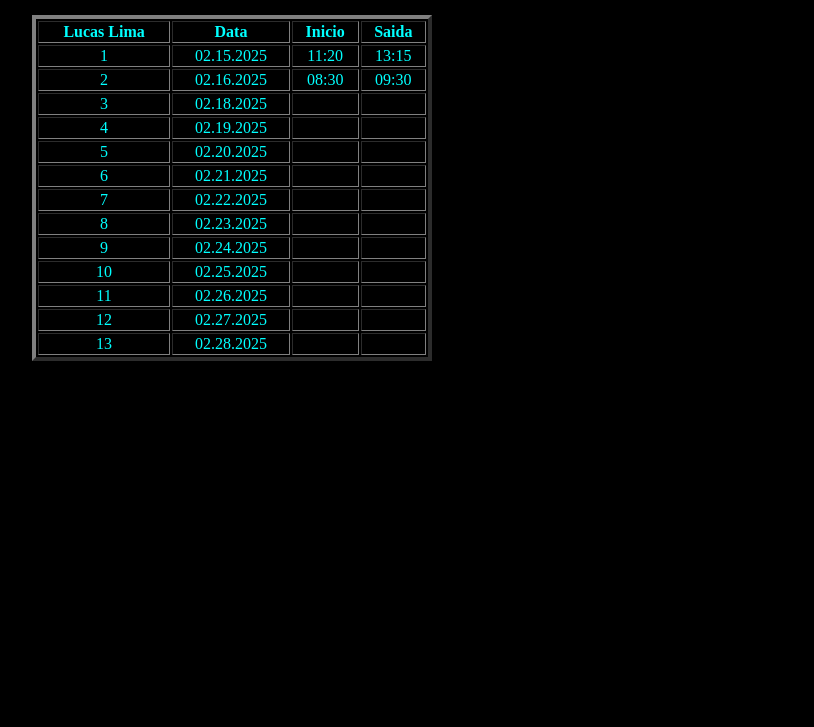
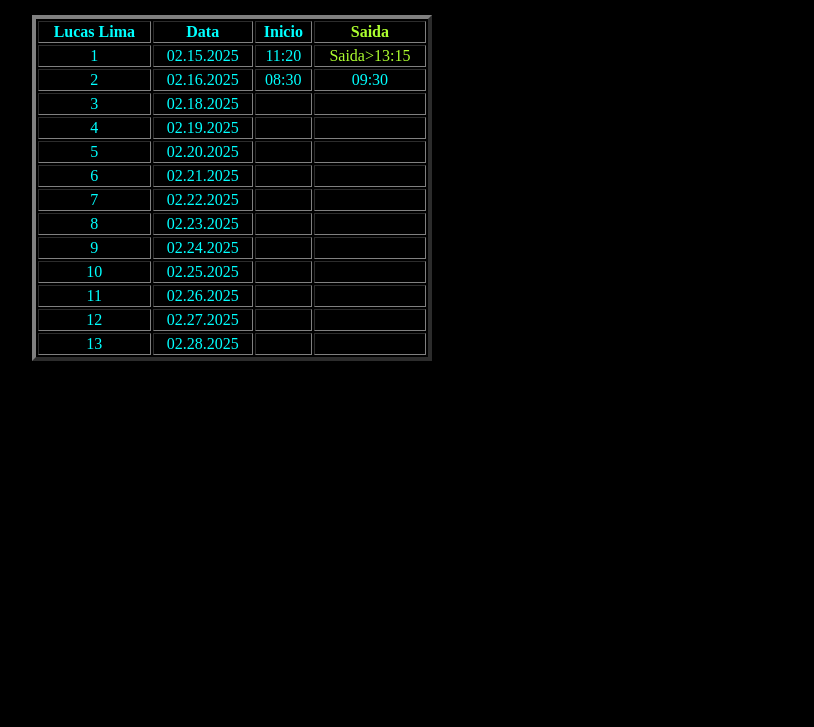
Before and after one commit to edskate/17-02-2025, a plain HTML site: page index.html in a window 1280 px wide. Shown: the part 73-800 px from the top of the page, without its empty margins (6-820 px from the left). Drawn offline with Linux system fonts and the light colour scheme.

Commit message:
atualizado

```diff
--- a/index.html
+++ b/index.html
@@ -31,13 +31,13 @@
             <th>Lucas Lima</th>
             <th>Data</th>
             <th>Inicio</th>
-            <th>Saida</th>
+            <th style="color: greenyellow;">Saida</th>
         </tr>
         <tr>
             <td>1</td>
             <td>02.15.2025</td>
             <td>11:20</td>
-            <td>13:15</td>
+            <td style="color: greenyellow;">Saida>13:15</td>
         </tr>
         <tr>
             <td>2</td>
```
